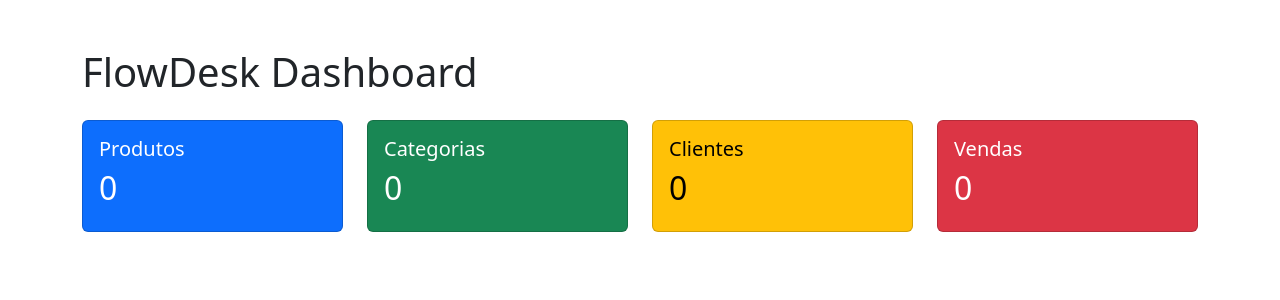
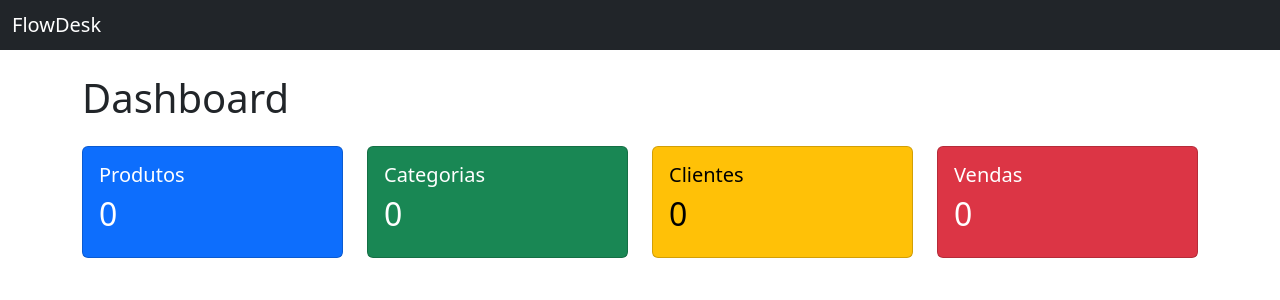
Before and after one commit to felipe-g-ribeiro/flowdesk, a Django app: page / in a window 1280 px wide. Shown: the top 300 px of the page. Run offline with Django 5.2, Linux system fonts and the light colour scheme; data that the repository does not hold is empty.

Commit message:
feat: add base template

```diff
--- /dev/null
+++ b/flowdesk/core/templates/base.html
@@ -0,0 +1,26 @@
+<!DOCTYPE html>
+<html lang="pt-br">
+  <head>
+    <meta charset="UTF-8" />
+    <meta name="viewport" content="width=device-width, initial-scale=1.0" />
+
+    <title>FlowDesk</title>
+
+    <link href="https://cdn.jsdelivr.net/npm/bootstrap@5.3.8/dist/css/bootstrap.min.css" rel="stylesheet" />
+
+    <script src="https://unpkg.com/htmx.org@2.0.4"></script>
+  </head>
+  <body>
+    <nav class="navbar navbar-dark bg-dark">
+      <div class="container-fluid">
+        <span class="navbar-brand mb-0 h1">FlowDesk</span>
+      </div>
+    </nav>
+
+    <div class="container mt-4">
+      {% block content %}
+
+      {% endblock %}
+    </div>
+  </body>
+</html>
--- a/flowdesk/core/templates/core/dashboard.html
+++ b/flowdesk/core/templates/core/dashboard.html
@@ -1,18 +1,11 @@
-<!DOCTYPE html>
-<html lang="pt-br">
-  <head>
-    <meta charset="UTF-8" />
-    <title>FlowDesk</title>
+{% extends 'base.html' %}
 
-    <link href="https://cdn.jsdelivr.net/npm/bootstrap@5.3.8/dist/css/bootstrap.min.css" rel="stylesheet" />
-  </head>
-  <body>
-    <div class="container mt-5">
-      <h1 class="mb-4">FlowDesk Dashboard</h1>
+{% block content %}
+  <h1 class="mb-4">Dashboard</h1>
 
   <div class="row">
     <div class="col-md-3">
-          <div class="card text-bg-primary mb-3">
+      <div class="card text-bg-primary">
         <div class="card-body">
           <h5>Produtos</h5>
           <h2>{{ total_products }}</h2>
@@ -21,7 +14,7 @@
     </div>
 
     <div class="col-md-3">
-          <div class="card text-bg-success mb-3">
+      <div class="card text-bg-success">
         <div class="card-body">
           <h5>Categorias</h5>
           <h2>{{ total_categories }}</h2>
@@ -30,7 +23,7 @@
     </div>
 
     <div class="col-md-3">
-          <div class="card text-bg-warning mb-3">
+      <div class="card text-bg-warning">
         <div class="card-body">
           <h5>Clientes</h5>
           <h2>{{ total_customers }}</h2>
@@ -39,7 +32,7 @@
     </div>
 
     <div class="col-md-3">
-          <div class="card text-bg-danger mb-3">
+      <div class="card text-bg-danger">
         <div class="card-body">
           <h5>Vendas</h5>
           <h2>{{ total_sales }}</h2>
@@ -47,6 +40,4 @@
       </div>
     </div>
   </div>
-    </div>
-  </body>
-</html>
+{% endblock %}
```
Lines whose indentation alone changed are shown as unchanged.
